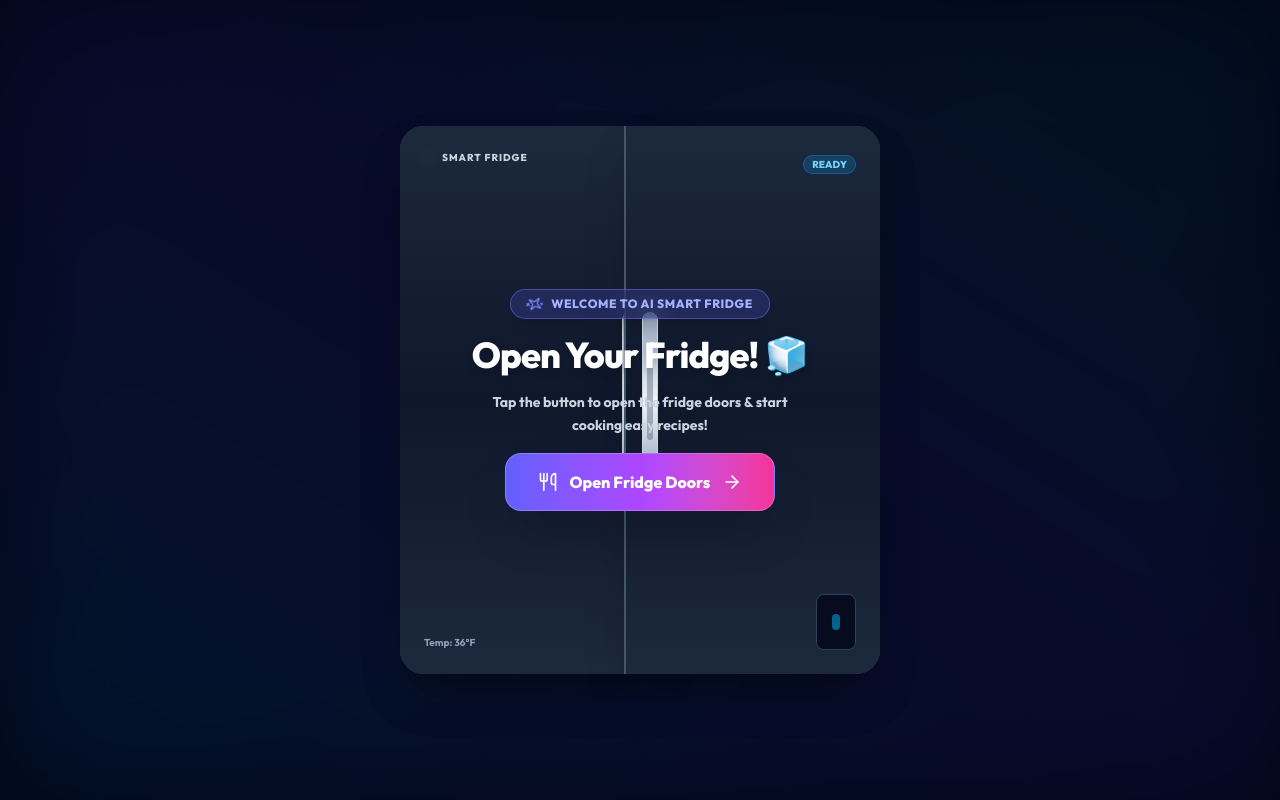
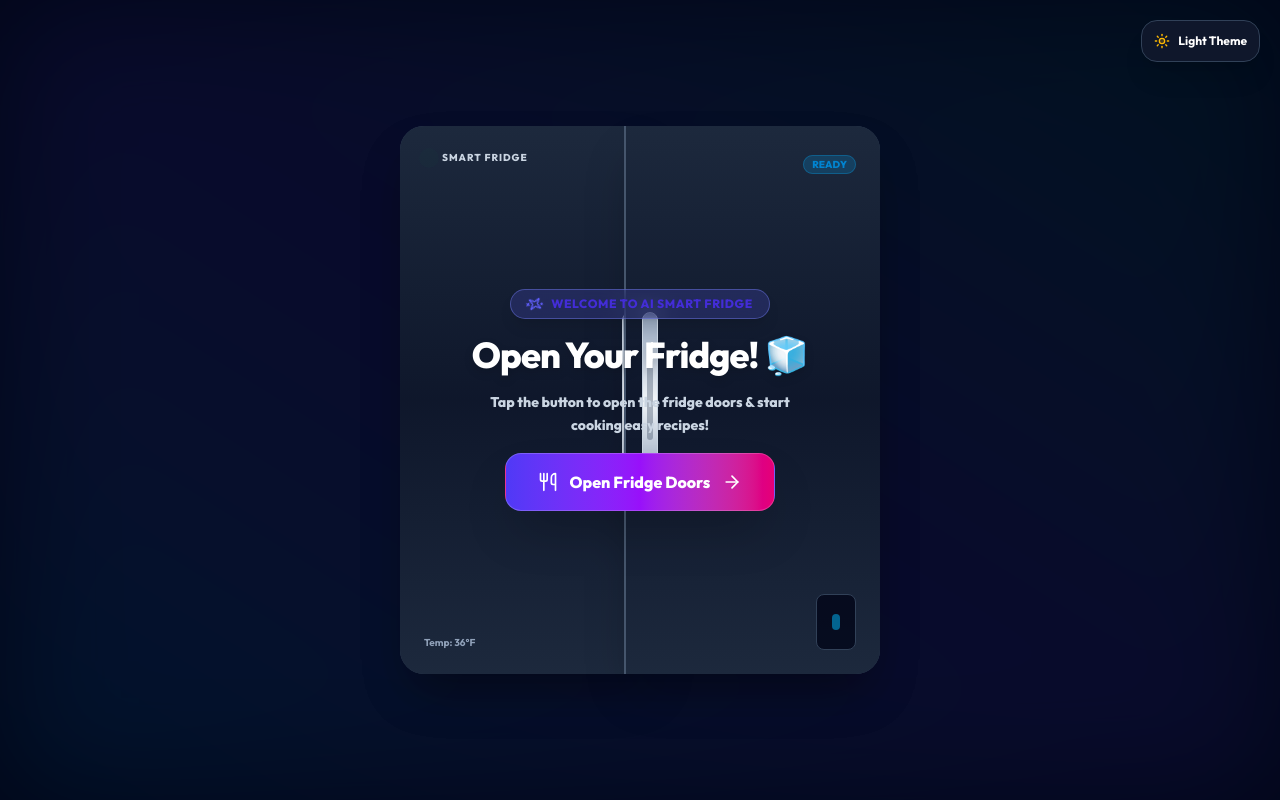
Before and after one commit to lokheshreddy-gif/fridge-to-recipe, a React (Vite) app: page / in a window 1280 px wide. Shown: the top 800 px of the page. Built offline with nearby package versions, Linux system fonts and the light colour scheme.

Commit message:
feat: add Light/Dark theme toggle directly on Welcome Refrigerator Opening Intro screen

```diff
--- a/src/App.jsx
+++ b/src/App.jsx
@@ -146,6 +146,8 @@ export default function App() {
         {showWelcomeIntro && (
           <WelcomeFridgeIntro
             onComplete={() => setShowWelcomeIntro(false)}
+            theme={theme}
+            onToggleTheme={handleToggleTheme}
           />
         )}
       </AnimatePresence>
--- a/src/components/animations/WelcomeFridgeIntro.jsx
+++ b/src/components/animations/WelcomeFridgeIntro.jsx
@@ -1,8 +1,8 @@
 import React, { useState } from 'react';
 import { motion, AnimatePresence } from 'framer-motion';
-import { Sparkles, Utensils, ArrowRight, Zap } from 'lucide-react';
+import { Sparkles, Utensils, ArrowRight, Sun, Moon } from 'lucide-react';
 
-export default function WelcomeFridgeIntro({ onComplete }) {
+export default function WelcomeFridgeIntro({ onComplete, theme, onToggleTheme }) {
   const [isOpen, setIsOpen] = useState(false);
 
   const handleOpenFridge = () => {
@@ -13,14 +13,46 @@ export default function WelcomeFridgeIntro({ onComplete }) {
     }, 1400);
   };
 
+  const isLight = theme === 'light';
+
   return (
     <motion.div
       initial={{ opacity: 0 }}
       animate={{ opacity: 1 }}
       exit={{ opacity: 0, scale: 1.05 }}
       transition={{ duration: 0.5 }}
-      className="fixed inset-0 z-50 flex flex-col items-center justify-center bg-slate-950 text-white overflow-hidden p-4 select-none"
+      className={`fixed inset-0 z-50 flex flex-col items-center justify-center overflow-hidden p-4 select-none transition-colors duration-300 ${
+        isLight ? 'bg-slate-50 text-slate-900' : 'bg-slate-950 text-white'
+      }`}
     >
+      {/* Top Bar Theme Toggle */}
+      <div className="absolute top-5 right-5 z-50">
+        <motion.button
+          type="button"
+          onClick={onToggleTheme}
+          whileHover={{ scale: 1.08 }}
+          whileTap={{ scale: 0.95 }}
+          className={`p-3 rounded-2xl border font-bold text-xs flex items-center gap-2 cursor-pointer shadow-xl transition-all ${
+            isLight
+              ? 'bg-white text-slate-900 border-slate-300 hover:bg-slate-100'
+              : 'bg-slate-900 text-white border-slate-700 hover:bg-slate-800'
+          }`}
+          title={`Switch to ${isLight ? 'Dark' : 'Light'} Mode`}
+        >
+          {isLight ? (
+            <>
+              <Moon className="w-4 h-4 text-indigo-600 fill-indigo-600/20" />
+              <span>Dark Theme</span>
+            </>
+          ) : (
+            <>
+              <Sun className="w-4 h-4 text-amber-400 fill-amber-400/20" />
+              <span>Light Theme</span>
+            </>
+          )}
+        </motion.button>
+      </div>
+
       {/* Background Glowing LED Aura */}
       <motion.div
         animate={{
@@ -28,38 +60,48 @@ export default function WelcomeFridgeIntro({ onComplete }) {
           scale: isOpen ? [1, 1.2, 1.1] : 1
         }}
         transition={{ duration: 1 }}
-        className="absolute inset-0 bg-gradient-to-tr from-sky-500/30 via-indigo-600/30 to-emerald-400/20 blur-3xl pointer-events-none"
+        className={`absolute inset-0 blur-3xl pointer-events-none ${
+          isLight
+            ? 'bg-gradient-to-tr from-sky-300/40 via-indigo-300/30 to-emerald-200/30'
+            : 'bg-gradient-to-tr from-sky-500/30 via-indigo-600/30 to-emerald-400/20'
+        }`}
       />
 
       {/* Main 3D Refrigerator Container */}
       <div className="relative w-full max-w-lg h-[520px] sm:h-[580px] flex flex-col items-center justify-center">
 
         {/* Interior Fridge Cabinet Content (Revealed when doors open) */}
-        <div className="absolute inset-4 bg-slate-900 border-4 border-slate-700 rounded-3xl p-6 flex flex-col justify-between overflow-hidden shadow-2xl">
+        <div className={`absolute inset-4 rounded-3xl p-6 flex flex-col justify-between overflow-hidden shadow-2xl border-4 ${
+          isLight ? 'bg-white border-slate-300' : 'bg-slate-900 border-slate-700'
+        }`}>
           {/* Top Freezer */}
-          <div className="w-full h-32 bg-sky-950/80 border-b-2 border-slate-700 rounded-2xl flex items-center justify-around px-4 relative">
-            <div className="absolute inset-0 bg-gradient-to-b from-sky-400/30 to-transparent pointer-events-none" />
+          <div className={`w-full h-32 border-b-2 rounded-2xl flex items-center justify-around px-4 relative ${
+            isLight ? 'bg-sky-50 border-slate-300' : 'bg-sky-950/80 border-slate-700'
+          }`}>
+            <div className="absolute inset-0 bg-gradient-to-b from-sky-300/30 to-transparent pointer-events-none" />
             <span className="text-3xl animate-bounce">🧊</span>
             <span className="text-3xl animate-pulse">🍦</span>
             <span className="text-3xl">🍇</span>
           </div>
 
           {/* Main Shelves */}
-          <div className="flex-1 py-4 flex flex-col justify-around relative">
-            <div className="w-full h-2 bg-slate-700 rounded-full flex items-center justify-around px-4">
+          <div className={`flex-1 py-4 flex flex-col justify-around relative ${isLight ? 'bg-slate-50/80' : ''}`}>
+            <div className={`w-full h-2 rounded-full flex items-center justify-around px-4 ${isLight ? 'bg-slate-300' : 'bg-slate-700'}`}>
               <span className="text-3xl -mt-8">🥦</span>
               <span className="text-3xl -mt-8">🍅</span>
               <span className="text-3xl -mt-8">🧀</span>
             </div>
-            <div className="w-full h-2 bg-slate-700 rounded-full flex items-center justify-around px-4">
+            <div className={`w-full h-2 rounded-full flex items-center justify-around px-4 ${isLight ? 'bg-slate-300' : 'bg-slate-700'}`}>
               <span className="text-3xl -mt-8">🥚</span>
               <span className="text-3xl -mt-8">🥛</span>
               <span className="text-3xl -mt-8">🍋</span>
             </div>
 
             {/* Crisper Drawers */}
-            <div className="w-full h-20 bg-emerald-950/80 border border-emerald-500/40 rounded-xl flex items-center justify-around">
-              <span className="text-2xl font-black text-emerald-400 uppercase tracking-widest flex items-center gap-1">
+            <div className={`w-full h-20 rounded-xl flex items-center justify-around border ${
+              isLight ? 'bg-emerald-50 border-emerald-300 text-emerald-800' : 'bg-emerald-950/80 border-emerald-500/40 text-emerald-400'
+            }`}>
+              <span className="text-2xl font-black uppercase tracking-widest flex items-center gap-1">
                 🥬 Fresh Veggies
               </span>
             </div>
@@ -89,21 +131,31 @@ export default function WelcomeFridgeIntro({ onComplete }) {
             ease: [0.16, 1, 0.3, 1]
           }}
           style={{ transformOrigin: 'left center' }}
-          className="absolute inset-y-4 left-4 w-1/2 bg-gradient-to-b from-slate-800 via-slate-900 to-slate-800 border-r-2 border-slate-600 rounded-l-3xl p-6 flex flex-col justify-between shadow-2xl z-30"
+          className={`absolute inset-y-4 left-4 w-1/2 rounded-l-3xl p-6 flex flex-col justify-between shadow-2xl z-30 border-r-2 ${
+            isLight
+              ? 'bg-slate-100 border-slate-300'
+              : 'bg-gradient-to-b from-slate-800 via-slate-900 to-slate-800 border-slate-600'
+          }`}
         >
           {/* Brand Logo & Temp Display */}
           <div className="flex items-center gap-2">
-            <div className="w-2.5 h-2.5 rounded-full bg-emerald-400 animate-ping" />
-            <span className="text-[10px] font-black tracking-widest text-slate-300 uppercase">SMART FRIDGE</span>
+            <div className="w-2.5 h-2.5 rounded-full bg-emerald-500 animate-ping" />
+            <span className={`text-[10px] font-black tracking-widest uppercase ${isLight ? 'text-slate-800' : 'text-slate-300'}`}>
+              SMART FRIDGE
+            </span>
           </div>
 
           {/* Door Handle */}
-          <div className="absolute right-4 top-1/2 -translate-y-1/2 w-4 h-44 bg-gradient-to-b from-slate-400 via-slate-100 to-slate-400 rounded-full shadow-2xl border border-slate-300 flex items-center justify-center">
+          <div className={`absolute right-4 top-1/2 -translate-y-1/2 w-4 h-44 rounded-full shadow-2xl border flex items-center justify-center ${
+            isLight
+              ? 'bg-gradient-to-b from-indigo-500 via-indigo-300 to-indigo-500 border-indigo-400'
+              : 'bg-gradient-to-b from-slate-400 via-slate-100 to-slate-400 border-slate-300'
+          }`}>
             <div className="w-1.5 h-20 bg-slate-600/40 rounded-full" />
           </div>
 
           {/* Bottom Badge */}
-          <div className="text-[10px] font-bold text-slate-400">
+          <div className={`text-[10px] font-bold ${isLight ? 'text-slate-700' : 'text-slate-400'}`}>
             Temp: 36°F
           </div>
         </motion.div>
@@ -118,22 +170,32 @@ export default function WelcomeFridgeIntro({ onComplete }) {
             ease: [0.16, 1, 0.3, 1]
           }}
           style={{ transformOrigin: 'right center' }}
-          className="absolute inset-y-4 right-4 w-1/2 bg-gradient-to-b from-slate-800 via-slate-900 to-slate-800 border-l-2 border-slate-600 rounded-r-3xl p-6 flex flex-col justify-between shadow-2xl z-30"
+          className={`absolute inset-y-4 right-4 w-1/2 rounded-r-3xl p-6 flex flex-col justify-between shadow-2xl z-30 border-l-2 ${
+            isLight
+              ? 'bg-slate-100 border-slate-300'
+              : 'bg-gradient-to-b from-slate-800 via-slate-900 to-slate-800 border-slate-600'
+          }`}
         >
           {/* Digital Status */}
           <div className="text-right">
-            <span className="text-[10px] font-black px-2 py-0.5 rounded-full bg-sky-500/20 text-sky-300 border border-sky-500/30">
+            <span className="text-[10px] font-black px-2 py-0.5 rounded-full bg-sky-500/20 text-sky-600 dark:text-sky-300 border border-sky-500/30">
               READY
             </span>
           </div>
 
           {/* Door Handle */}
-          <div className="absolute left-4 top-1/2 -translate-y-1/2 w-4 h-44 bg-gradient-to-b from-slate-400 via-slate-100 to-slate-400 rounded-full shadow-2xl border border-slate-300 flex items-center justify-center">
+          <div className={`absolute left-4 top-1/2 -translate-y-1/2 w-4 h-44 rounded-full shadow-2xl border flex items-center justify-center ${
+            isLight
+              ? 'bg-gradient-to-b from-indigo-500 via-indigo-300 to-indigo-500 border-indigo-400'
+              : 'bg-gradient-to-b from-slate-400 via-slate-100 to-slate-400 border-slate-300'
+          }`}>
             <div className="w-1.5 h-20 bg-slate-600/40 rounded-full" />
           </div>
 
           {/* Bottom Water Dispenser Graphic */}
-          <div className="w-10 h-14 bg-slate-950/80 rounded-lg border border-slate-700 ml-auto flex items-center justify-center">
+          <div className={`w-10 h-14 rounded-lg border ml-auto flex items-center justify-center ${
+            isLight ? 'bg-slate-200 border-slate-400' : 'bg-slate-950/80 border-slate-700'
+          }`}>
             <div className="w-2 h-4 bg-sky-400/60 rounded-full animate-pulse" />
           </div>
         </motion.div>
@@ -146,16 +208,20 @@ export default function WelcomeFridgeIntro({ onComplete }) {
             exit={{ scale: 0.8, opacity: 0 }}
             className="absolute z-40 flex flex-col items-center text-center px-4 space-y-4"
           >
-            <div className="inline-flex items-center gap-2 px-4 py-1.5 rounded-full bg-indigo-500/20 border border-indigo-400/40 text-indigo-300 text-xs font-black uppercase tracking-wider shadow-lg backdrop-blur-md">
-              <Sparkles className="w-4 h-4 text-indigo-400 animate-spin" />
+            <div className="inline-flex items-center gap-2 px-4 py-1.5 rounded-full bg-indigo-500/20 border border-indigo-400/40 text-indigo-700 dark:text-indigo-300 text-xs font-black uppercase tracking-wider shadow-lg backdrop-blur-md">
+              <Sparkles className="w-4 h-4 text-indigo-500 dark:text-indigo-400 animate-spin" />
               Welcome to AI Smart Fridge
             </div>
 
-            <h1 className="text-3xl sm:text-4xl font-black text-white tracking-tight drop-shadow-lg">
+            <h1 className={`text-3xl sm:text-4xl font-black tracking-tight drop-shadow-lg ${
+              isLight ? 'text-slate-900' : 'text-white'
+            }`}>
               Open Your Fridge! 🧊
             </h1>
 
-            <p className="text-xs sm:text-sm text-slate-300 font-bold max-w-xs leading-relaxed">
+            <p className={`text-xs sm:text-sm font-extrabold max-w-xs leading-relaxed ${
+              isLight ? 'text-slate-800' : 'text-slate-300'
+            }`}>
               Tap the button to open the fridge doors & start cooking easy recipes!
             </p>
 
@@ -164,7 +230,7 @@ export default function WelcomeFridgeIntro({ onComplete }) {
               onClick={handleOpenFridge}
               whileHover={{ scale: 1.05 }}
               whileTap={{ scale: 0.95 }}
-              className="px-8 py-4 rounded-2xl bg-gradient-to-r from-indigo-500 via-purple-500 to-pink-500 text-white font-black text-base shadow-2xl hover:shadow-indigo-500/50 cursor-pointer flex items-center gap-3 active:scale-95 transition-all border border-white/20"
+              className="px-8 py-4 rounded-2xl bg-gradient-to-r from-indigo-600 via-purple-600 to-pink-600 text-white font-black text-base shadow-2xl hover:shadow-indigo-500/50 cursor-pointer flex items-center gap-3 active:scale-95 transition-all border border-white/20"
             >
               <Utensils className="w-5 h-5" />
               Open Fridge Doors
```
